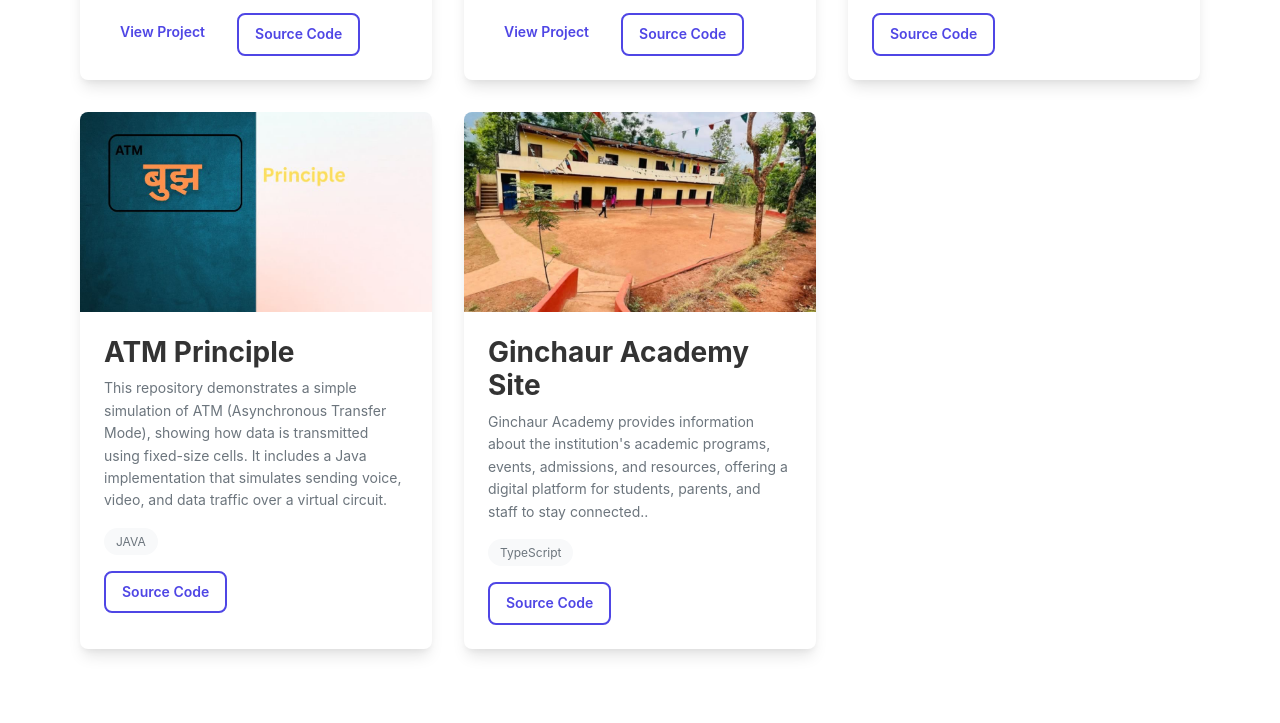
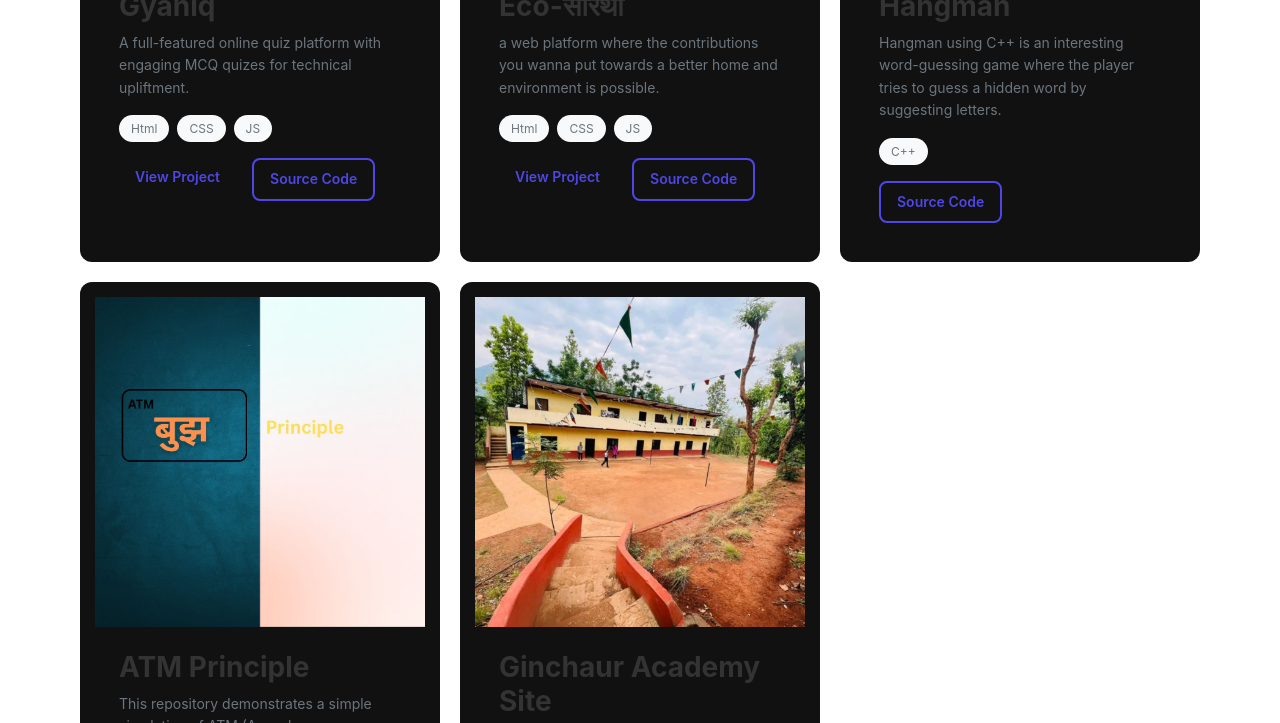
Before and after one commit to bishabadkri/bishnuportfolio, a plain HTML site: page index.html in a window 1280 px wide. Shown: the part 2150-2873 px from the top of the page. Drawn offline with Linux system fonts and the light colour scheme.

Commit message:
Update styles.css

```diff
--- a/styles.css
+++ b/styles.css
@@ -464,26 +464,27 @@ nav {
 
 .projects-grid {
   display: grid;
-  grid-template-columns: repeat(auto-fill, minmax(300px, 1fr));
-  gap: 2rem;
+  grid-template-columns: repeat(auto-fit, minmax(280px, 1fr));
+  gap: 20px;
+  margin-top: 20px;
 }
 
 .project-card {
-  background-color: var(--card-bg);
-  border-radius: var(--border-radius);
-  overflow: hidden;
-  box-shadow: var(--shadow);
-  transition: transform var(--transition-speed), box-shadow var(--transition-speed);
+ background: #111; /* keep black theme */
+  border-radius: 12px;
+  padding: 15px;
+  color: #fff;
+  transition: transform 0.2s ease, box-shadow 0.2s ease;
 }
 
 .project-card:hover {
-  transform: translateY(-10px);
-  box-shadow: 0 20px 25px -5px rgba(0, 0, 0, 0.1), 0 10px 10px -5px rgba(0, 0, 0, 0.04);
+  transform: translateY(-5px);
+  box-shadow: 0 8px 16px rgba(255, 255, 255, 0.1);
 }
 
 .project-image {
-  height: 200px;
-  overflow: hidden;
+  width: 100%;
+  border-radius: 10px;
 }
 
 .project-image img {
```
